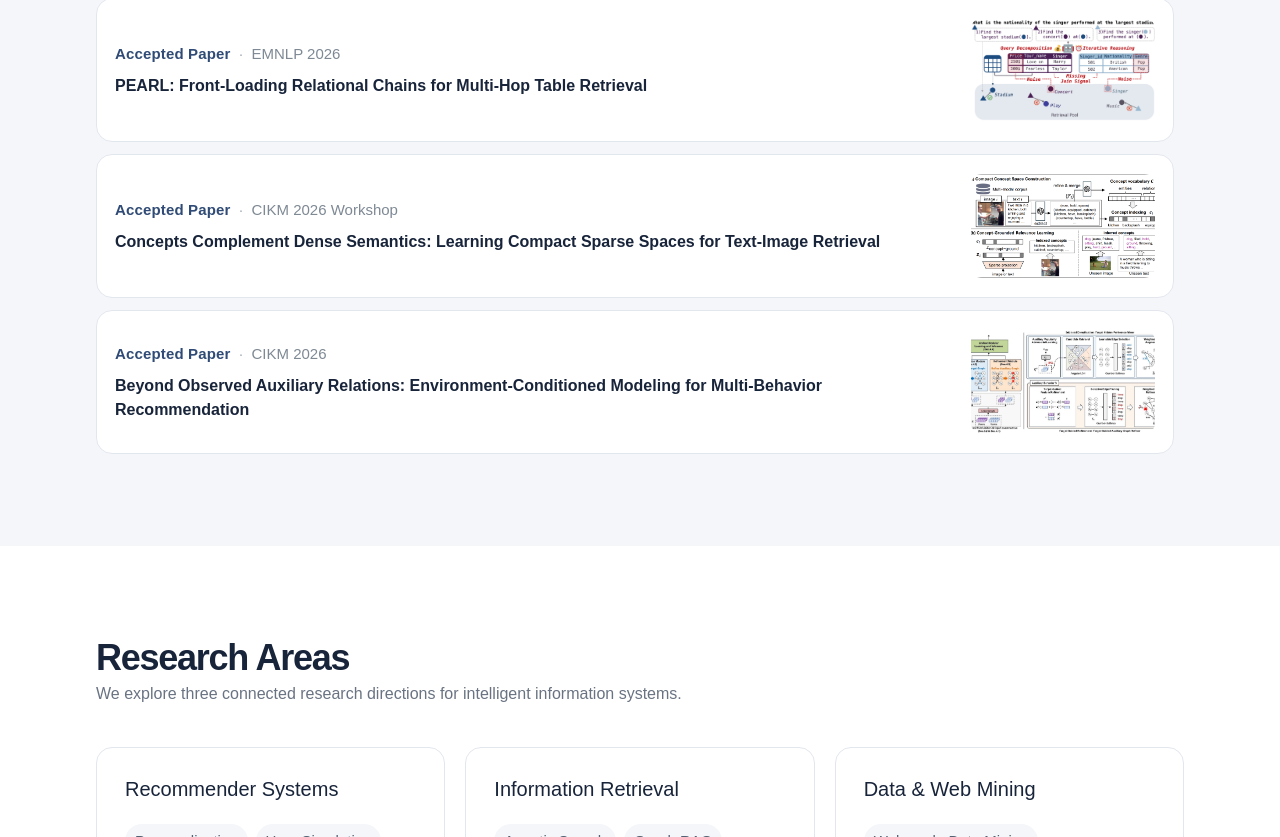
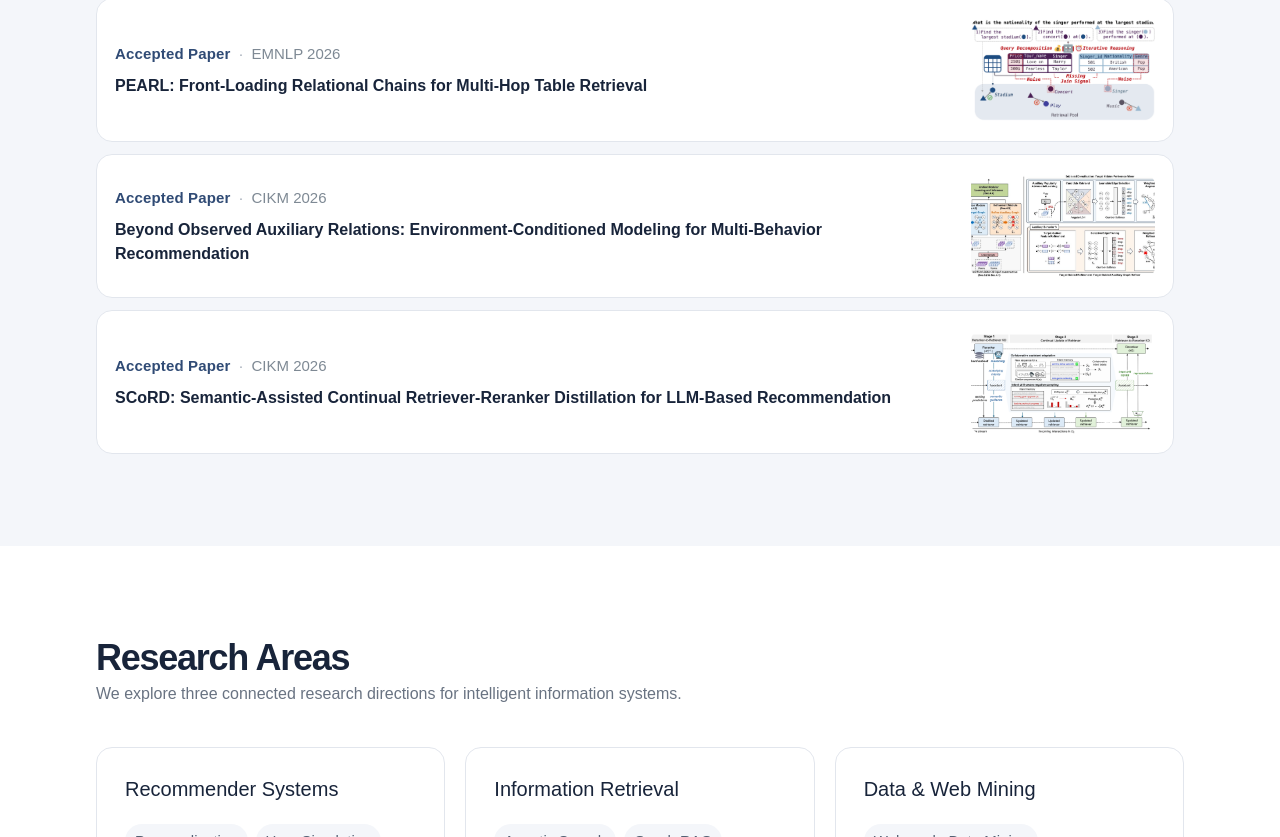
Before and after one commit to idealab-ku/idealab-website, a Next.js app: page / in a window 1280 px wide. Shown: the part 983-1820 px from the top of the page. Built offline with nearby package versions, Linux system fonts and the light colour scheme.

Commit message:
Reorder KEIR paper before TRACER

```diff
--- a/app/content/news.ts
+++ b/app/content/news.ts
@@ -27,11 +27,11 @@ const paper = (id: string, year: number, order: number, venue: string, title: st
 export const newsItems: NewsItem[] = [
   paper("2026-emnlp-hobit", 2026, 1, "EMNLP", "hoBIT: A Profile-Aware Retrieval-Augmented Chatbot for University Academic Advising", "EMNLP 2026 Demo"),
   paper("2026-emnlp-pearl", 2026, 2, "EMNLP", "PEARL: Front-Loading Relational Chains for Multi-Hop Table Retrieval", "EMNLP 2026"),
-  paper("2026-cikm-keir-compact-sparse-spaces", 2026, 3, "CIKM", "Concepts Complement Dense Semantics: Learning Compact Sparse Spaces for Text-Image Retrieval", "CIKM 2026 Workshop"),
-  paper("2026-cikm-environment-conditioned", 2026, 4, "CIKM", "Beyond Observed Auxiliary Relations: Environment-Conditioned Modeling for Multi-Behavior Recommendation"),
-  paper("2026-cikm-scord", 2026, 5, "CIKM", "SCoRD: Semantic-Assisted Continual Retriever-Reranker Distillation for LLM-Based Recommendation"),
-  paper("2026-cikm-item-profiles", 2026, 6, "CIKM", "Profiling What Matters: Context-Aware Item Profiles from Large-Scale Metadata for LLM Recommenders"),
-  paper("2026-cikm-spectral-decoupling", 2026, 7, "CIKM", "Dynamic Spectral Decoupling for Time-Series Forecasting"),
+  paper("2026-cikm-environment-conditioned", 2026, 3, "CIKM", "Beyond Observed Auxiliary Relations: Environment-Conditioned Modeling for Multi-Behavior Recommendation"),
+  paper("2026-cikm-scord", 2026, 4, "CIKM", "SCoRD: Semantic-Assisted Continual Retriever-Reranker Distillation for LLM-Based Recommendation"),
+  paper("2026-cikm-item-profiles", 2026, 5, "CIKM", "Profiling What Matters: Context-Aware Item Profiles from Large-Scale Metadata for LLM Recommenders"),
+  paper("2026-cikm-spectral-decoupling", 2026, 6, "CIKM", "Dynamic Spectral Decoupling for Time-Series Forecasting"),
+  paper("2026-cikm-keir-compact-sparse-spaces", 2026, 7, "CIKM", "Concepts Complement Dense Semantics: Learning Compact Sparse Spaces for Text-Image Retrieval", "CIKM 2026 Workshop"),
   paper("2026-cikm-tracer", 2026, 8, "CIKM", "TRACER: Balancing Stability-Plasticity-Cognitivity Trilemma for LLM Enhanced Continual Recommendation"),
   paper("2026-colm-reward-factorization", 2026, 9, "COLM", "Uncertainty-Aware Variational Reward Factorization via Probabilistic Preference Bases for LLM Personalization"),
   paper("2026-tist-academic-concept-index", 2026, 10, "TIST", "Improving Scientific Document Retrieval with Academic Concept Index"),
--- a/app/content/publications.ts
+++ b/app/content/publications.ts
@@ -38,11 +38,11 @@ const image = (year: string, id: string, extension = "png") =>
 const publicationRecords: Omit<Publication, "topics">[] = [
   { id:"2026-emnlp-hobit", year:2026, order:1, venue:`${V.EMNLP}, Demonstration`, title:"hoBIT: A Profile-Aware Retrieval-Augmented Chatbot for University Academic Advising", authors:"Kim Yoonseo, Seongmin Lee, Joongheon Kim, SeongKu Kang", summary:"We transform hoBIT into a profile-aware RAG system that progressively acquires query-relevant profile attributes.", thumbnail:image("2026", "2026-emnlp-hobit"), link:"https://arxiv.org/pdf/2608.26604" },
   { id:"2026-emnlp-pearl", year:2026, order:2, venue:`${V.EMNLP}, Main`, title:"PEARL: Front-Loading Relational Chains for Multi-Hop Table Retrieval", authors:"Subeen Ho, Hyeongu Kang, SeongKu Kang, Susik Yoon", summary:"We augment table retrieval with multi-hop join-path queries and vertically partitioned corpus units.", thumbnail:image("2026", "2026-emnlp-pearl") },
-  { id:"2026-cikm-keir-compact-sparse-spaces", year:2026, order:3, venue:`${V.CIKM}, KEIR Workshop, Oral`, title:"Concepts Complement Dense Semantics: Learning Compact Sparse Spaces for Text-Image Retrieval", authors:"Yoonseo Kim*, Jungwoo Choi*, Cheonyoung Park, Youngwook Kim, Yongho Song, SeongKu Kang", summary:"We learn compact sparse concept spaces that complement dense semantics for text-image retrieval.", thumbnail:image("2026", "2026-cikm-keir-compact-sparse-spaces") },
-  { id:"2026-cikm-environment-conditioned", year:2026, order:4, venue:V.CIKM, title:"Beyond Observed Auxiliary Relations: Environment-Conditioned Modeling for Multi-Behavior Recommendation", authors:"Seunghan Lee, Hyunsik Yoo, Jian Kang, Susik Yoon, SeongKu Kang", summary:"We refine unreliable auxiliary signals via environment-conditioned modeling.", thumbnail:image("2026", "2026-cikm-environment-conditioned", "jpg"), link:"https://arxiv.org/pdf/2608.22920" },
-  { id:"2026-cikm-scord", year:2026, order:5, venue:V.CIKM, title:"SCoRD: Semantic-Assisted Continual Retriever-Reranker Distillation for LLM-Based Recommendation", authors:"Seunghyun Baek*, Gyuseok Lee*, Seunghan Lee, Wonbin Kweon, Dong Wang, SeongKu Kang", summary:"We propose a continual update framework for retriever-reranker pipelines.", thumbnail:image("2026", "2026-cikm-scord"), link:"https://arxiv.org/pdf/2608.19998" },
-  { id:"2026-cikm-item-profiles", year:2026, order:6, venue:V.CIKM, title:"Profiling What Matters: Context-Aware Item Profiles from Large-Scale Metadata for LLM Recommenders", authors:"Dojun Hwang, Seunghan Lee, Cheonyoung Park, Sara Yu, SeongKu Kang", summary:"We structure vast item knowledge and selectively feed item information into LLM rerankers.", thumbnail:image("2026", "2026-cikm-item-profiles"), link:"https://arxiv.org/pdf/2608.20801" },
-  { id:"2026-cikm-spectral-decoupling", year:2026, order:7, venue:V.CIKM, title:"Dynamic Spectral Decoupling for Time-Series Forecasting", authors:"Jaehyung Lee, Seungha Hong, Seongje Lee, Suyeon Kim, SeongKu Kang†, Hwanjo Yu†", summary:"We separate frequency components based on instance-wise energy concentration.", thumbnail:image("2026", "2026-cikm-spectral-decoupling"), link:"https://idealab-ku.github.io/idealab-website/media/publications/2026/papers/2026-cikm-spectral-decoupling.pdf" },
+  { id:"2026-cikm-environment-conditioned", year:2026, order:3, venue:V.CIKM, title:"Beyond Observed Auxiliary Relations: Environment-Conditioned Modeling for Multi-Behavior Recommendation", authors:"Seunghan Lee, Hyunsik Yoo, Jian Kang, Susik Yoon, SeongKu Kang", summary:"We refine unreliable auxiliary signals via environment-conditioned modeling.", thumbnail:image("2026", "2026-cikm-environment-conditioned", "jpg"), link:"https://arxiv.org/pdf/2608.22920" },
+  { id:"2026-cikm-scord", year:2026, order:4, venue:V.CIKM, title:"SCoRD: Semantic-Assisted Continual Retriever-Reranker Distillation for LLM-Based Recommendation", authors:"Seunghyun Baek*, Gyuseok Lee*, Seunghan Lee, Wonbin Kweon, Dong Wang, SeongKu Kang", summary:"We propose a continual update framework for retriever-reranker pipelines.", thumbnail:image("2026", "2026-cikm-scord"), link:"https://arxiv.org/pdf/2608.19998" },
+  { id:"2026-cikm-item-profiles", year:2026, order:5, venue:V.CIKM, title:"Profiling What Matters: Context-Aware Item Profiles from Large-Scale Metadata for LLM Recommenders", authors:"Dojun Hwang, Seunghan Lee, Cheonyoung Park, Sara Yu, SeongKu Kang", summary:"We structure vast item knowledge and selectively feed item information into LLM rerankers.", thumbnail:image("2026", "2026-cikm-item-profiles"), link:"https://arxiv.org/pdf/2608.20801" },
+  { id:"2026-cikm-spectral-decoupling", year:2026, order:6, venue:V.CIKM, title:"Dynamic Spectral Decoupling for Time-Series Forecasting", authors:"Jaehyung Lee, Seungha Hong, Seongje Lee, Suyeon Kim, SeongKu Kang†, Hwanjo Yu†", summary:"We separate frequency components based on instance-wise energy concentration.", thumbnail:image("2026", "2026-cikm-spectral-decoupling"), link:"https://idealab-ku.github.io/idealab-website/media/publications/2026/papers/2026-cikm-spectral-decoupling.pdf" },
+  { id:"2026-cikm-keir-compact-sparse-spaces", year:2026, order:7, venue:`${V.CIKM}, KEIR Workshop, Oral`, title:"Concepts Complement Dense Semantics: Learning Compact Sparse Spaces for Text-Image Retrieval", authors:"Yoonseo Kim*, Jungwoo Choi*, Cheonyoung Park, Youngwook Kim, Yongho Song, SeongKu Kang", summary:"We learn compact sparse concept spaces that complement dense semantics for text-image retrieval.", thumbnail:image("2026", "2026-cikm-keir-compact-sparse-spaces") },
   { id:"2026-cikm-tracer", year:2026, order:8, venue:V.CIKM, title:"TRACER: Balancing Stability-Plasticity-Cognitivity Trilemma for LLM Enhanced Continual Recommendation", authors:"Woojoo Kim, Hyunsik Yoo, Junyoung Kim, Jaehyung Lim, SeongKu Kang†, Hwanjo Yu†", summary:"We identify the stability-plasticity-cognitivity trilemma of LLM rankers.", thumbnail:image("2026", "2026-cikm-tracer"), link:"https://arxiv.org/pdf/2608.16075" },
   { id:"2026-colm-reward-factorization", year:2026, order:9, venue:V.COLM, title:"Uncertainty-Aware Variational Reward Factorization via Probabilistic Preference Bases for LLM Personalization", authors:"Gyuseok Lee, Wonbin Kweon, Zhenrui Yue, SeongKu Kang, Jiawei Han, Dong Wang", summary:"We represent user preference as a variational distribution.", thumbnail:image("2026", "2026-colm-reward-factorization"), link:"https://arxiv.org/pdf/2604.00997" },
   { id:"2026-tist-academic-concept-index", year:2026, order:10, venue:V.TIST, title:"Improving Scientific Document Retrieval with Academic Concept Index", authors:"Jeyun Lee*, Junhyoung Lee*, Wonbin Kweon, Bowen Jin, Yu Zhang, Susik Yoon, Dongha Lee, Hwanjo Yu, Jiawei Han, SeongKu Kang", summary:"We introduce a concept index: structured knowledge of scientific concepts for retrieval.", thumbnail:image("2026", "2026-tist-academic-concept-index"), link:"https://arxiv.org/pdf/2601.00567" },
```
Also changed, not shown: 1 other file (tests, documents, lock files or other folders).
